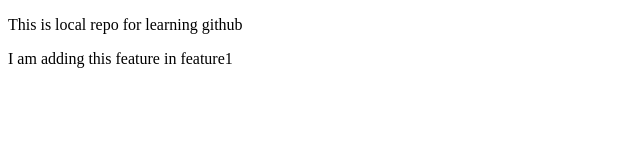
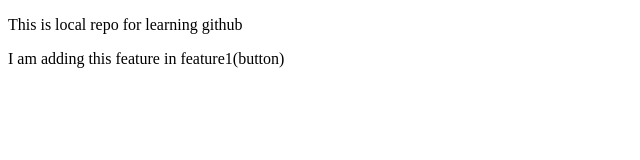
Before and after one commit to Amlan05/LocalRepo, a plain HTML site: page LocalRepo/index.html in a window 1280 px wide. Shown: the full height of the page, 0-640 px from the left. Drawn offline with Linux system fonts and the light colour scheme.

```diff
--- a/LocalRepo/index.html
+++ b/LocalRepo/index.html
@@ -8,6 +8,6 @@
 <body>
     <p>This is local repo for learning github
     </p>
-    <p>I am adding this feature in feature1</p>
+    <p>I am adding this feature in feature1(button)</p>
 </body>
 </html>
```
